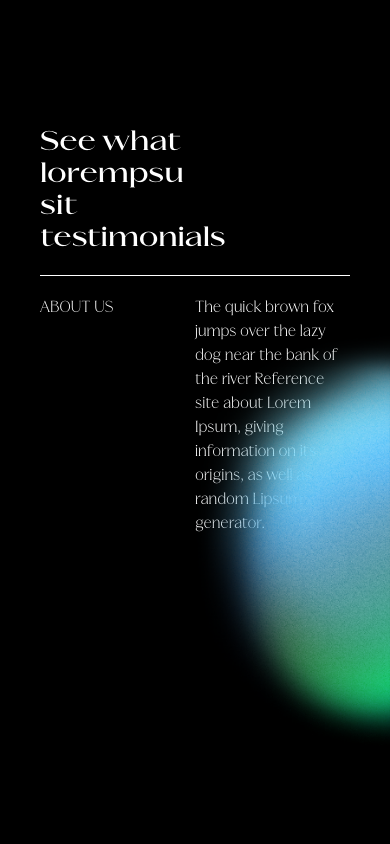
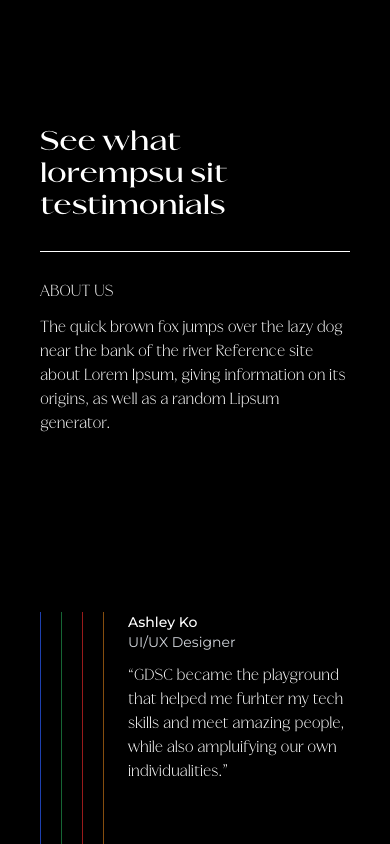
Before and after one commit to gdsc-usls/landing, a Next.js app: page / in a window 390 px wide. Shown: the part 2940-3784 px from the top of the page. Built offline with nearby package versions, Linux system fonts and the light colour scheme.

Commit message:
chore: testimonials title responsiveness

```diff
--- a/src/components/Contents/Testimonials.tsx
+++ b/src/components/Contents/Testimonials.tsx
@@ -4,10 +4,10 @@ import Image from 'next/image';
 export const Testimonials = () => {
   const testimonials = [
     {
-      name: 'Gio Divino',
-      role: 'Software Engineer',
+      name: 'Ashley Ko',
+      role: 'UI/UX Designer',
       message:
-        'I was able to hone my technical skills and build meaningful realtionships with this inclusive community.',
+        'GDSC became the playground that helped me furhter my tech skills and meet amazing people, while also ampluifying our own individualities.',
     },
     {
       name: 'Renzo Tan',
@@ -22,27 +22,27 @@ export const Testimonials = () => {
         'I am proud to say that I have learned a lot of new stuff BUT I know that there is still so much more to explore and learn in the world of technology!',
     },
     {
+      name: 'Gio Divino',
+      role: 'Software Engineer',
+      message:
+        'I was able to hone my technical skills and build meaningful relationships with this inclusive community.',
+    },
+    {
       name: 'Franz Taborlupa',
       role: 'Data Scientist',
       message:
         'GDSC helped me become the leader I am today and carved the path for me towards data science.',
     },
-    {
-      name: 'Ashley Ko',
-      role: 'UI/UX Designer',
-      message:
-        'GDSC became the playground that helped me furhter my tech skills and meet amazing people, while also ampluifying our own individualities.',
-    },
   ];
 
   return (
     <div className='contain relative mb-32 pt-20 text-white md:mb-52'>
-      <div className='mb-96'>
-        <h3 className='text-title mb-5 w-[60%]'>
+      <div className='mb-44 md:mb-64 xl:mb-96'>
+        <h3 className='text-title mb-7 w-[80%] xl:mb-10 2xl:w-[60%]'>
           See what lorempsu sit testimonials
         </h3>
-        <div className='grid grid-cols-2 border-t-[1px] border-t-white pt-5'>
-          <p className='text-body uppercase'>About Us</p>
+        <div className='grid-cols-2 border-t-[1px] border-t-white pt-7 xl:grid xl:pt-10'>
+          <p className='text-body mb-3 uppercase xl:mb-0'>About Us</p>
           <p className='text-body'>
             The quick brown fox jumps over the lazy dog near the bank of the
             river Reference site about Lorem Ipsum, giving information on its
@@ -87,7 +87,7 @@ export const Testimonials = () => {
         alt='Gradient Blue'
         height={900}
         width={900}
-        className='pointer-events-none absolute top-72 right-0'
+        className='pointer-events-none invisible absolute -right-20 top-72 scale-y-75 lg:right-0 lg:scale-y-100 xl:visible'
       />
     </div>
   );
```
